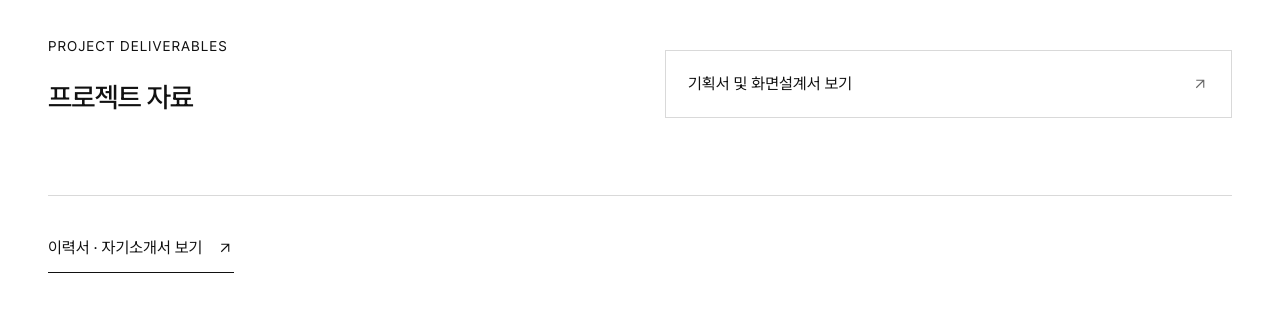
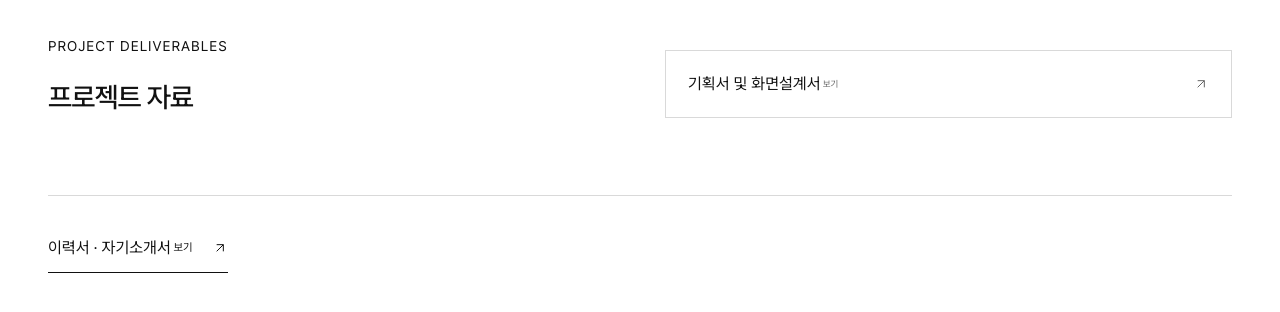
Before and after one commit to soohyun1212/han-soohyun-portfolio, a Next.js app: page /han-soohyun-portfolio/projects/aqui in a window 1280 px wide. Shown: the part 3631-3943 px from the top of the page. Built offline with nearby package versions, Linux system fonts and the light colour scheme.

Commit message:
Restore original PDF button geometry while retaining readable typography

```diff
--- a/src/app/globals.css
+++ b/src/app/globals.css
@@ -504,14 +504,6 @@ body { font-size: 16px; }
 .detail-page .project-pagination, .detail-page .pagination-disabled { font-size: 14px; }
 .detail-page .project-pagination .project-list-link { font-size: 14px; }
 
-/* Keep "보기" immediately after its document title; longer titles can wrap. */
-.download-button .pdf-view-caption { position: static; min-width: 0; }
-.download-button .pdf-view-word { position: static; translate: none; font-size: inherit; white-space: normal; }
-.download-button .download-label { font-size: inherit; }
-.download-button .download-label::before { content: none; }
-.download-button .download-label svg { width: 18px; height: 18px; }
-.detail-page .deliverable-button .pdf-view-word { font-size: inherit; color: inherit; }
-
 @media (max-width: 760px) {
   body { font-size: 15px; }
   .site-header .wordmark { font-size: 13px; }
```
